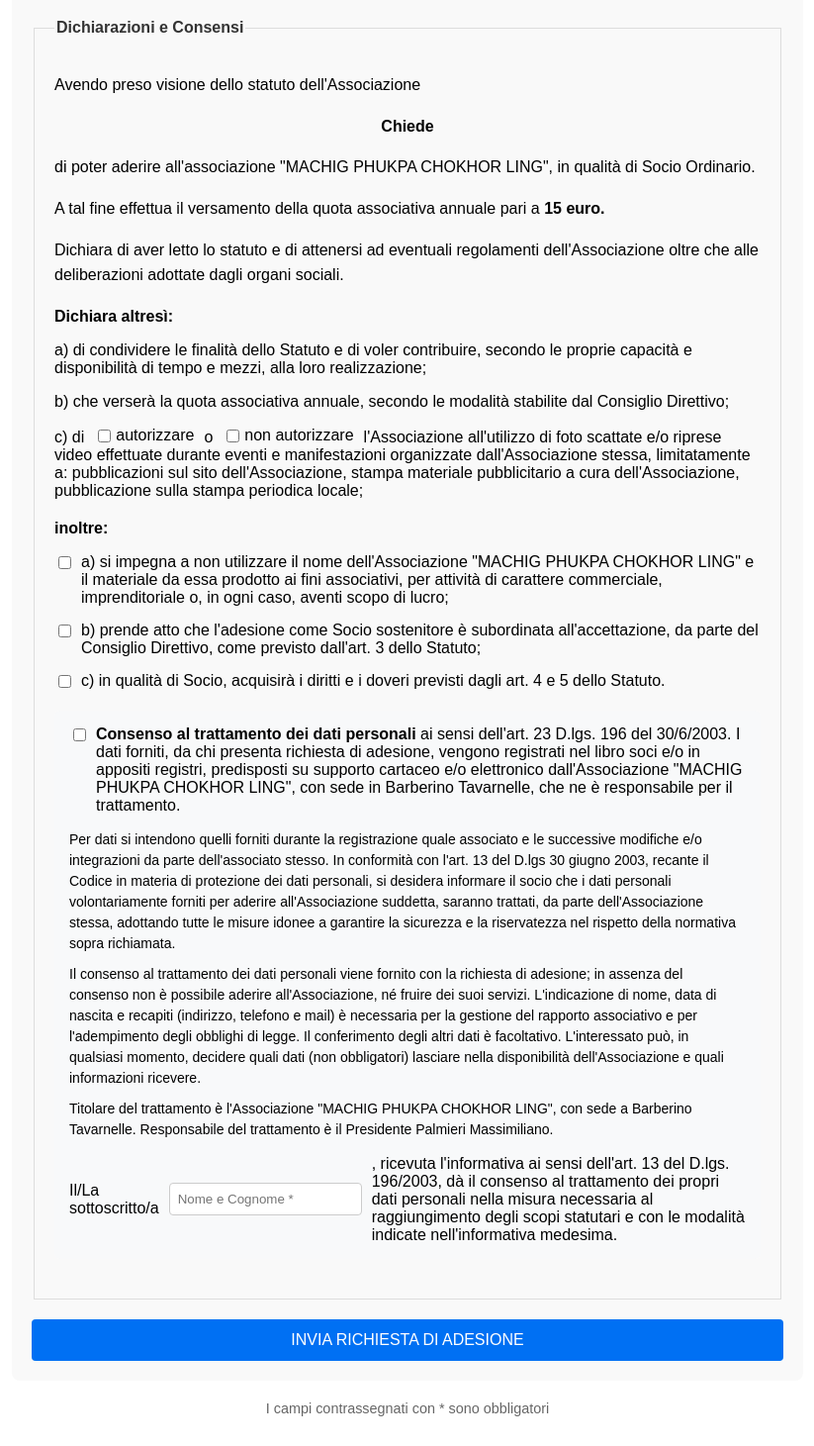
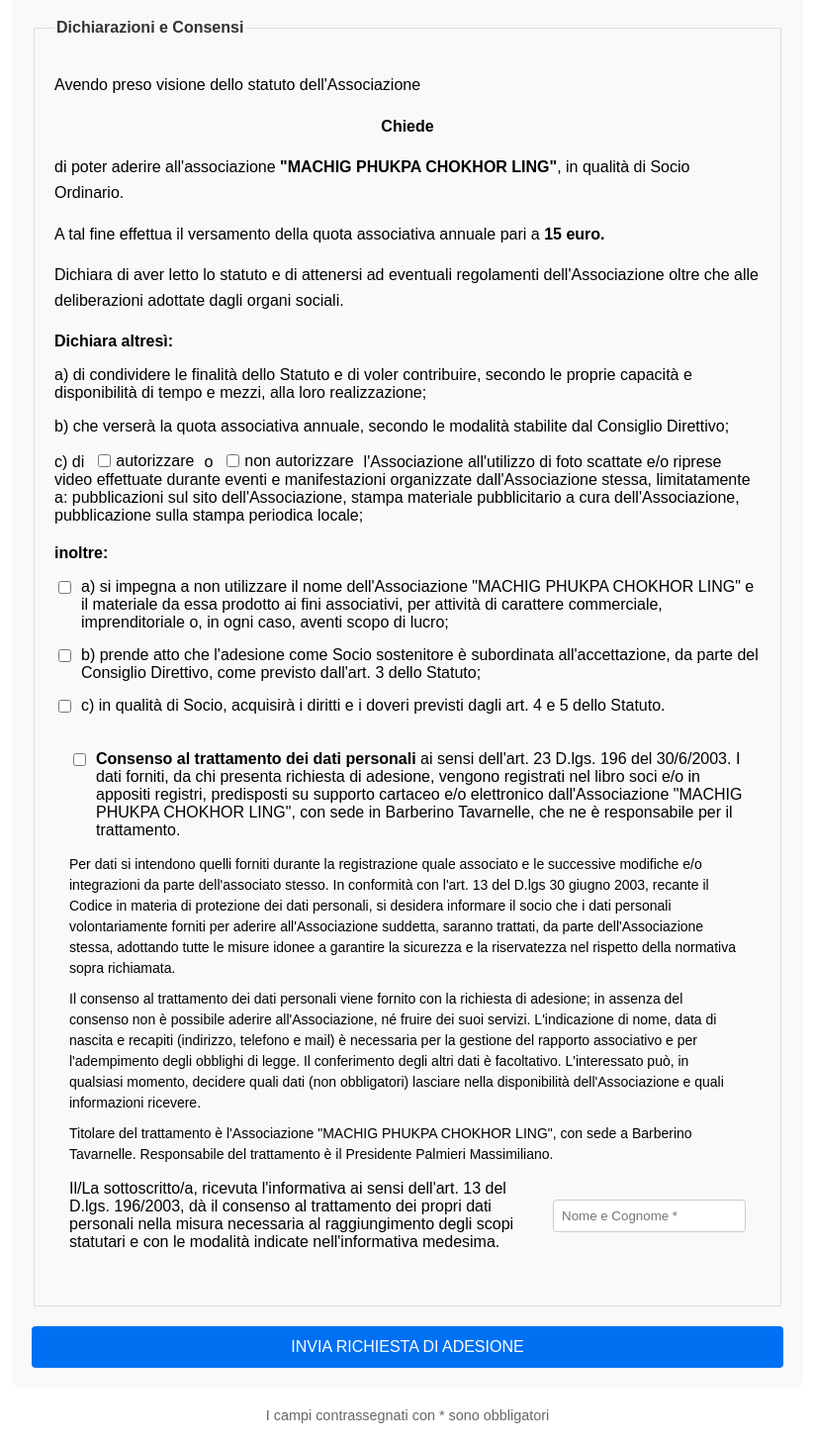
Before and after one commit to i2414977/maphukling-hub, a Next.js app: page / in a window 1280 px wide. Shown: the part 771-2232 px from the top of the page at 99% size, without its empty margins (228-1051 px from the left). Built offline with nearby package versions, Linux system fonts and the light colour scheme.

Commit message:
Update index.js

```diff
--- a/pages/index.js
+++ b/pages/index.js
@@ -197,7 +197,7 @@
               <strong>Chiede</strong>
             </div>
 
-            <p>di poter aderire all'associazione "MACHIG PHUKPA CHOKHOR LING", in qualità di Socio Ordinario.</p>
+            <p>di poter aderire all'associazione <strong>"MACHIG PHUKPA CHOKHOR LING"</strong>, in qualità di Socio Ordinario.</p>
 
             <p>A tal fine effettua il versamento della quota associativa annuale pari a <strong>15 euro.</strong></p>
 
@@ -325,7 +325,7 @@
             </div>
 
             <div style={{ display: 'flex', alignItems: 'center', gap: 10 }}>
-              <span>Il/La sottoscritto/a</span>
+              <span>Il/La sottoscritto/a, ricevuta l'informativa ai sensi dell'art. 13 del D.lgs. 196/2003, dà il consenso al trattamento dei propri dati personali nella misura necessaria al raggiungimento degli scopi statutari e con le modalità indicate nell'informativa medesima.</span>
               <input
                 type="text"
                 name="sottoscritto"
@@ -335,7 +335,6 @@
                 required
                 style={{ flex: 1, padding: 8, border: '1px solid #ccc', borderRadius: 4 }}
               />
-              <span>, ricevuta l'informativa ai sensi dell'art. 13 del D.lgs. 196/2003, dà il consenso al trattamento dei propri dati personali nella misura necessaria al raggiungimento degli scopi statutari e con le modalità indicate nell'informativa medesima.</span>
             </div>
           </div>
         </fieldset>
```
